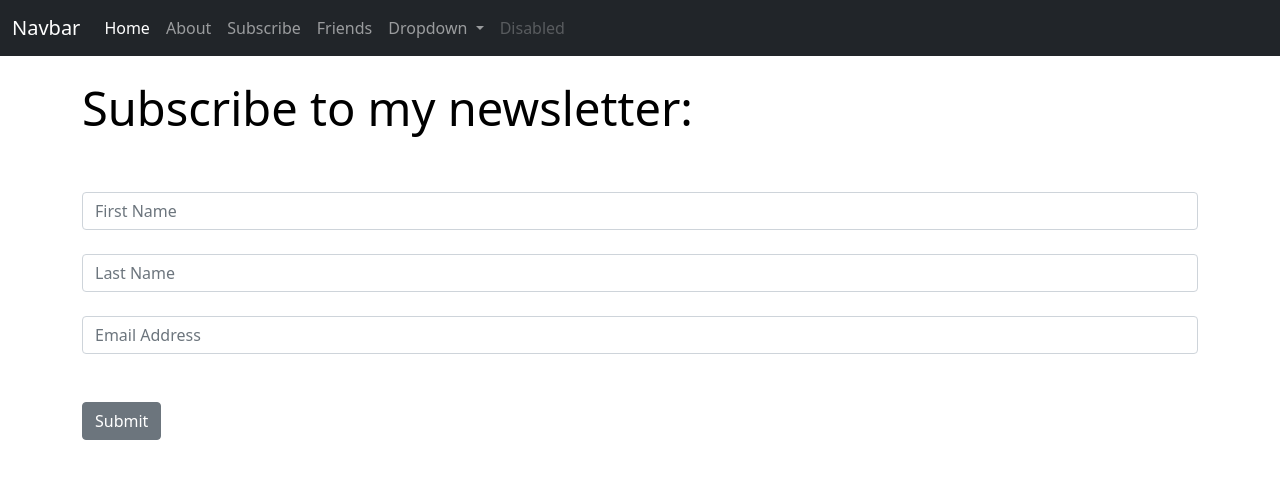
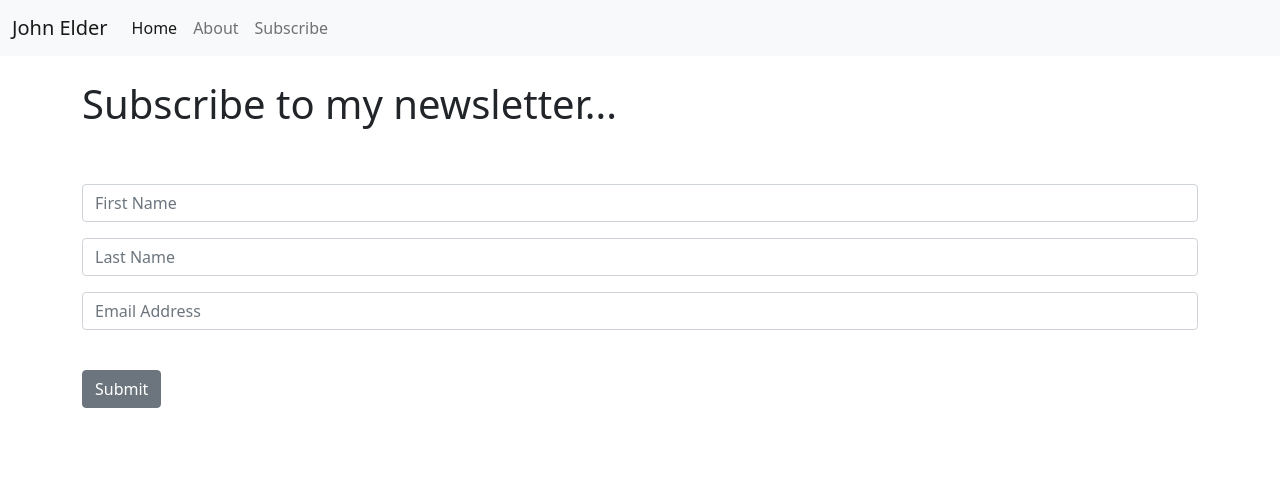
Before and after one commit to pableitor/flasktest, a Flask app: page /subscribe in a window 1280 px wide. Shown: the top 479 px of the page. Run offline with Flask 2, Linux system fonts and the light colour scheme.

Commit message:
Web Forms With Flask - Python and Flask #4

```diff
--- a/app.py
+++ b/app.py
@@ -1,6 +1,8 @@
-from flask import Flask, render_template
+from flask import Flask, render_template, request
 
 app = Flask(__name__)
+
+subscribers = []
 
 @app.route('/')
 def index():
@@ -11,3 +13,17 @@
     names = ['John', 'Mary', 'Wes','Annie','Suzy']
 
     return render_template('about.html', names = names) # passing variable to a web page
+
+@app.route('/subscribe')
+def subscribe():
+
+    return render_template('subscribe.html')
+
+@app.route('/form', methods=["POST"]) # estamos posteando info a form.html
+def form():
+
+    first_name = request.form.get("first_name") #recibe las variables name del formulario
+    last_name = request.form.get("last_name")
+    email = request.form.get("email")
+    subscribers.append(f"{first_name} {last_name} {email}")
+    return render_template('form.html', subscribers = subscribers)
--- a/backup/app - copia.py
+++ /dev/null
@@ -1,103 +0,0 @@
-
-from flask import Flask, render_template, request, redirect
-from flask_sqlalchemy import SQLAlchemy
-from datetime import datetime
-
-
-app = Flask(__name__)
-app.config[ 'SQLALCHEMY_DATABASE_URI'] = 'sqlite:///friends.db'
-# Initialize db
-db = SQLAlchemy(app)
-
-#Create DB model
-class Friends(db.Model):
-    id = db.Column(db.Integer, primary_key=True)
-    name = db.Column(db.String(200), nullable = False)
-    date_created = db.Column(db.DateTime, default = datetime.utcnow)
-
-    #Create a function to return a string when we add a friend
-    def __repr__(self):
-        return '<Name %r>' % self.id
-
-
-subscribers = [] # lista de suscriptores
-
-@app.route('/delete/<int:id>')
-def delete(id):
-    friend_to_delete = Friends.query.get_or_404(id)
-
-    try:
-        db.session.delete(friend_to_delete)
-        db.session.commit()
-        return redirect('/friends')
-    except:
-        return "There was a problem deletint that friend"
-
-@app.route('/update/<int:id>', methods = ["POST", "GET"] )
-def update(id):
-    friend_to_update = Friends.query.get_or_404(id)
-    if request.method == "POST":
-        friend_to_update.name = request.form['name']
-        try:
-            db.session.commit()
-            return redirect('/friends')
-        except:
-            return "There was a problem updating that friend"
-    else:
-        return render_template('update.html', friend_to_update = friend_to_update)
-
-@app.route('/')
-def index():
-
-    return render_template('index.html')
-
-@app.route('/about')
-def about():
-    names_list = ['John', 'Mary', 'Wes','Annie','Suzy']
-    return render_template('about.html', names = names_list) # passing variable to a web page
-
-@app.route('/friends' , methods = ["POST", "GET"]) # procesa datos del formulario friends.html
-def friends():
-
-    if request.method == "POST":
-        friend_name = request.form['name']
-        #friend_name = request.form.get('name')
-        new_friend = Friends(name = friend_name)
-
-        #Push to database
-        try:
-            db.session.add(new_friend)
-            db.session.commit()
-            return redirect('/friends')
-        except:
-            return "There was an error adding your friend"
-
-    else:
-        friends = Friends.query.order_by(Friends.date_created)
-        return render_template("friends.html", friends = friends)
-
-@app.route('/subscribe') #abre formulario
-def subscribe():
-
-    return render_template('subscribe.html')
-
-@app.route('/form', methods = ["POST"]) # procesa los datos del formulario que le ha enviado subscribe.html via POST
-def form():
-    first_name = request.form.get('first_name') # recibe  la variable first_name del input box
-    last_name = request.form.get('last_name') # recibe  la variable last_name del input box
-    email = request.form.get('email') # recibe  la variable first_name del input box
-
-
-    if not first_name or not last_name or not email:
-        error_statement = "All form fields required."
-        return render_template("subscribe.html",  # faltan datos vuelve a la pag. subscribe
-                                                   #y pasamos los valores que ha tecleado el user
-                               error_statement =  error_statement,
-                               first_name = first_name,
-                               last_name = last_name,
-                               email = email)
-
-    subscribers.append(f"{first_name} {last_name} || {email}") #agrega los datos a la lista
-    return render_template('form.html', subscribers = subscribers) # abre la pagina para procesar los datos
-
-app.run(debug = False) # /desactiva/activa modo debug, detecta cambios en los ficheros de trabajo
--- a/backup/static/css/style.css
+++ /dev/null
@@ -1,7 +0,0 @@
-h1{
-    color: black;
-    font-size: 47px;
-}
-body{
-    background: white;
- }
--- a/backup/templates/base.html
+++ /dev/null
@@ -1,77 +0,0 @@
-<!doctype html>
-<html lang="en">
-  <head>
-    <!-- Required meta tags -->
-    <meta charset="utf-8">
-    <meta name="viewport" content="width=device-width, initial-scale=1">
-
-    <!-- Bootstrap CSS -->
-    <link href="https://cdn.jsdelivr.net/npm/bootstrap@5.1.3/dist/css/bootstrap.min.css" rel="stylesheet"
-    integrity="sha384-1BmE4kWBq78iYhFldvKuhfTAU6auU8tT94WrHftjDbrCEXSU1oBoqyl2QvZ6jIW3"
-    crossorigin="anonymous">
-
-    <link href="{{ url_for('static', filename = 'css/style.css')}}" rel="stylesheet"  >
-
-
-    <title>
-        {% block title %} GENERIC TITLE {% endblock %}
-    </title>
-  </head>
-  <body>
-
-  <nav class="navbar navbar-expand-lg navbar-dark bg-dark">
-  <div class="container-fluid">
-    <a class="navbar-brand" href="{{ url_for('index')}}">Navbar</a>
-    <button class="navbar-toggler" type="button" data-bs-toggle="collapse" data-bs-target="#navbarSupportedContent" aria-controls="navbarSupportedContent" aria-expanded="false" aria-label="Toggle navigation">
-      <span class="navbar-toggler-icon"></span>
-    </button>
-    <div class="collapse navbar-collapse" id="navbarSupportedContent">
-      <ul class="navbar-nav me-auto mb-2 mb-lg-0">
-        <li class="nav-item">
-          <a class="nav-link active" aria-current="page" href="{{ url_for('index')}}">Home</a>
-        </li>
-        <li class="nav-item">
-          <a class="nav-link" href="{{ url_for('about')}}">About</a>
-        </li>
-        <li class="nav-item">
-          <a class="nav-link" href="{{ url_for('subscribe')}}">Subscribe</a>
-        </li>
-        <li class="nav-item">
-          <a class="nav-link" href="{{ url_for('friends')}}">Friends</a>
-        </li>
-        <li class="nav-item dropdown">
-          <a class="nav-link dropdown-toggle" href="#" id="navbarDropdown" role="button" data-bs-toggle="dropdown" aria-expanded="false">
-            Dropdown
-          </a>
-          <ul class="dropdown-menu" aria-labelledby="navbarDropdown">
-            <li><a class="dropdown-item" href="#">Action</a></li>
-            <li><a class="dropdown-item" href="#">Another action</a></li>
-            <li><hr class="dropdown-divider"></li>
-            <li><a class="dropdown-item" href="#">Something else here</a></li>
-          </ul>
-        </li>
-        <li class="nav-item">
-          <a class="nav-link disabled">Disabled</a>
-        </li>
-      </ul>
-
-    </div>
-  </div>
-</nav>
-
-<br/>
-{% block content %}
-{% endblock %}
-
-    <!-- Optional JavaScript; choose one of the two! -->
-
-    <!-- Option 1: Bootstrap Bundle with Popper -->
-    <script src="https://cdn.jsdelivr.net/npm/bootstrap@5.1.3/dist/js/bootstrap.bundle.min.js" integrity="sha384-ka7Sk0Gln4gmtz2MlQnikT1wXgYsOg+OMhuP+IlRH9sENBO0LRn5q+8nbTov4+1p" crossorigin="anonymous"></script>
-
-    <!-- Option 2: Separate Popper and Bootstrap JS -->
-    <!--
-    <script src="https://cdn.jsdelivr.net/npm/@popperjs/core@2.10.2/dist/umd/popper.min.js" integrity="sha384-7+zCNj/IqJ95wo16oMtfsKbZ9ccEh31eOz1HGyDuCQ6wgnyJNSYdrPa03rtR1zdB" crossorigin="anonymous"></script>
-    <script src="https://cdn.jsdelivr.net/npm/bootstrap@5.1.3/dist/js/bootstrap.min.js" integrity="sha384-QJHtvGhmr9XOIpI6YVutG+2QOK9T+ZnN4kzFN1RtK3zEFEIsxhlmWl5/YESvpZ13" crossorigin="anonymous"></script>
-    -->
-  </body>
-</html>
--- a/backup/templates/subscribe.html
+++ /dev/null
@@ -1,50 +0,0 @@
-{% extends 'base.html' %}
-
-{% block title %}
-    Subscribe to my newsletter
-{% endblock %}
-
-{% block content %}
-
-    <div class = "container">
-
-
-    {% if error_statement %}
-
-    <div class="alert alert-warning alert-dismissible fade show" role="alert">
-      <strong>{{error_statement}}</strong>
-      <button type="button" class="btn-close" data-bs-dismiss="alert" aria-label="Close"></button>
-    </div>
-    {% endif %}
-        <h1>Subscribe to my newsletter:</h1>
-        <br/><br/>
-
-    <form action="/form" method="POST">   <!-- envia datos del formulario a la direccion /form via POST -->
-    <div class="form-group">
-      <input type="text" class="form-control"
-      id="exampleInputEmail1" aria-describedby="emailHelp"
-      placeholder="First Name" name="first_name" , value = {{ first_name}}>
-    </div>
-    <br/>
-    <div class="form-group">
-
-      <input type="text" class="form-control"
-      id="exampleInputEmail1" aria-describedby="emailHelp"
-      placeholder="Last Name" name="last_name" , value = {{ last_name}}>
-    </div>
-    <br/>
-    <div class="form-group">
-
-      <input type="email" class="form-control"
-      id="exampleInputEmail1" aria-describedby="emailHelp"
-      placeholder="Email Address" name="email" , value = {{ email }}>
-    </div>
-    <br/>
-    <br/>
-    <button type="submit" class="btn btn-secondary">Submit</button>
-    </form>
-
-    </div>
-
-
-{% endblock %}
--- a/templates/base.html
+++ b/templates/base.html
@@ -32,7 +32,9 @@
         <li class="nav-item">
           <a class="nav-link" href="{{url_for('about')}}">About</a>
         </li>
-
+        <li class="nav-item">
+          <a class="nav-link" href="{{url_for('subscribe')}}">Subscribe</a>
+        </li>
 
       </ul>
 
--- a/templates/form.html
+++ b/templates/form.html
@@ -8,8 +8,10 @@
 
     <div class = "container">
     <h1>Thank you for subscribing !</h1>
+    <br/>
+    <br/>
     <small> Please confirm your information : </small>
-    <br/><br/>
+
     <ul>
     {% for subscriber in subscribers %}
        <li> {{subscriber}}</li>
--- a/templates/subscribe.html
+++ b/templates/subscribe.html
@@ -1,50 +1,35 @@
 {% extends 'base.html' %}
 
 {% block title %}
-    Subscribe to my newsletter
+    Subscribe
 {% endblock %}
 
 {% block content %}
-
     <div class = "container">
 
+    <h1>Subscribe to my newsletter...</h1>
+    <br/><br/>
 
-    {% if error_statement %}
+    <form action="/form" method="POST">
 
-    <div class="alert alert-warning alert-dismissible fade show" role="alert">
-      <strong>{{error_statement}}</strong>
-      <button type="button" class="btn-close" data-bs-dismiss="alert" aria-label="Close"></button>
-    </div>
-    {% endif %}
-        <h1>Subscribe to my newsletter:</h1>
-        <br/><br/>
+  <div class="mb-3">
+    <input type="text" class="form-control" id="exampleInputEmail1" aria-describedby="emailHelp"
+    placeholder = "First Name" name = 'first_name' >
+  </div>
 
-    <form action="/form" method="POST">   <!-- envia datos del formulario a la direccion /form via POST -->
-    <div class="form-group">
-      <input type="text" class="form-control"
-      id="exampleInputEmail1" aria-describedby="emailHelp"
-      placeholder="First Name" name="first_name" , value = {{ first_name}}>
-    </div>
-    <br/>
-    <div class="form-group">
+  <div class="mb-3">
+    <input type="text" class="form-control" id="exampleInputEmail1" aria-describedby="emailHelp"
+    placeholder = "Last Name" name = 'last_name' >
+  </div>
 
-      <input type="text" class="form-control"
-      id="exampleInputEmail1" aria-describedby="emailHelp"
-      placeholder="Last Name" name="last_name" , value = {{ last_name}}>
-    </div>
-    <br/>
-    <div class="form-group">
+  <div class="mb-3">
+    <input type="email" class="form-control" id="exampleInputEmail1" aria-describedby="emailHelp"
+    placeholder = "Email Address" name = 'email' >
+  </div>
 
-      <input type="email" class="form-control"
-      id="exampleInputEmail1" aria-describedby="emailHelp"
-      placeholder="Email Address" name="email" , value = {{ email }}>
-    </div>
-    <br/>
-    <br/>
-    <button type="submit" class="btn btn-secondary">Submit</button>
-    </form>
+  <br/>
+  <button type="submit" class="btn btn-secondary">Submit</button>
+</form>
 
     </div>
-
-
 {% endblock %}
```
Also changed, not shown: backup/templates/about.html (deleted, +0 -26 lines), backup/templates/fail.html (deleted, +0 -41 lines), backup/templates/form.html (deleted, +0 -21 lines), backup/templates/friends.html (deleted, +0 -35 lines), backup/templates/index.html (deleted, +0 -15 lines), backup/templates/update.html (deleted, +0 -20 lines), backup/friends.db (deleted), backup/static/images/hola.jpg (deleted), 1 other file.
